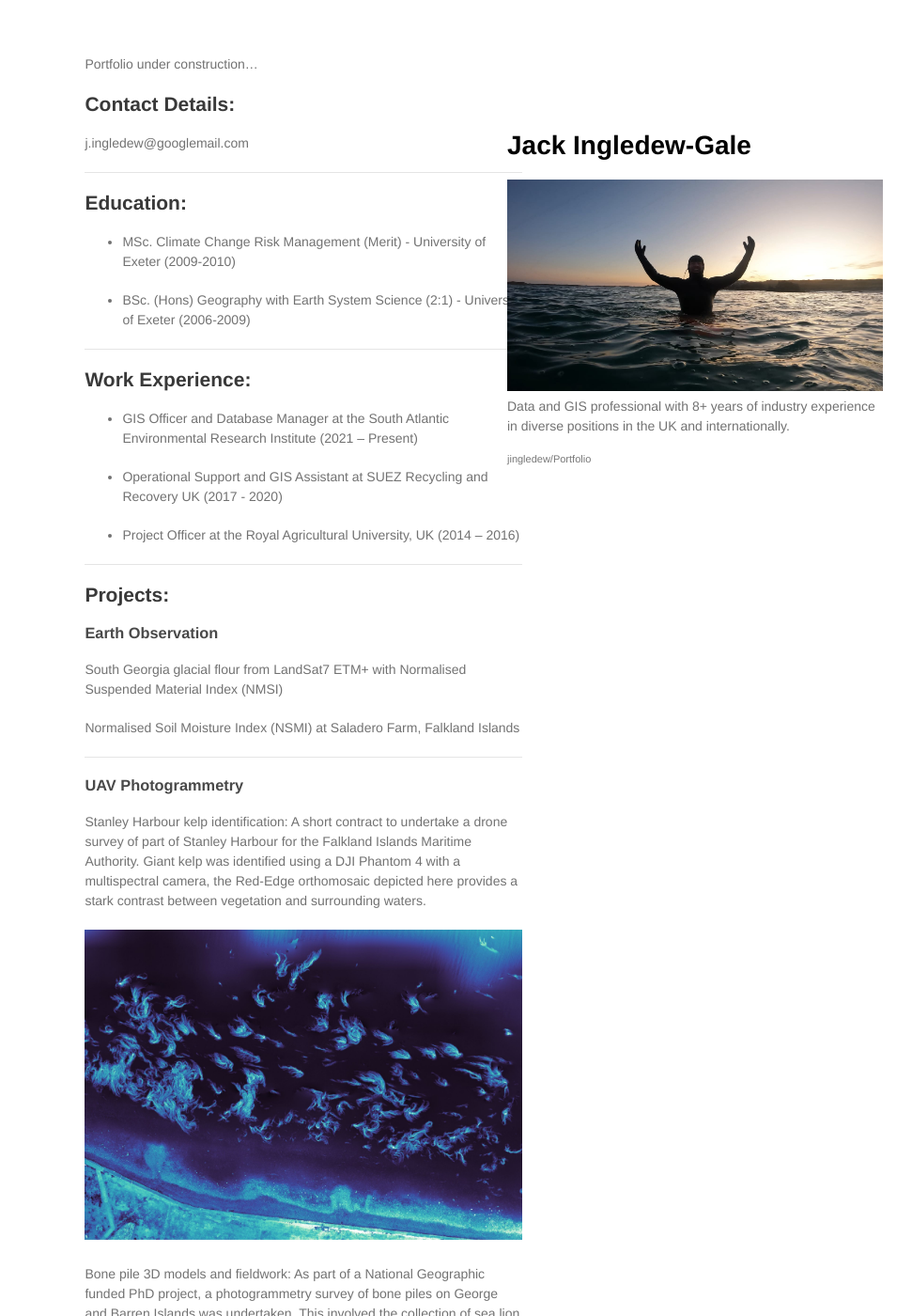
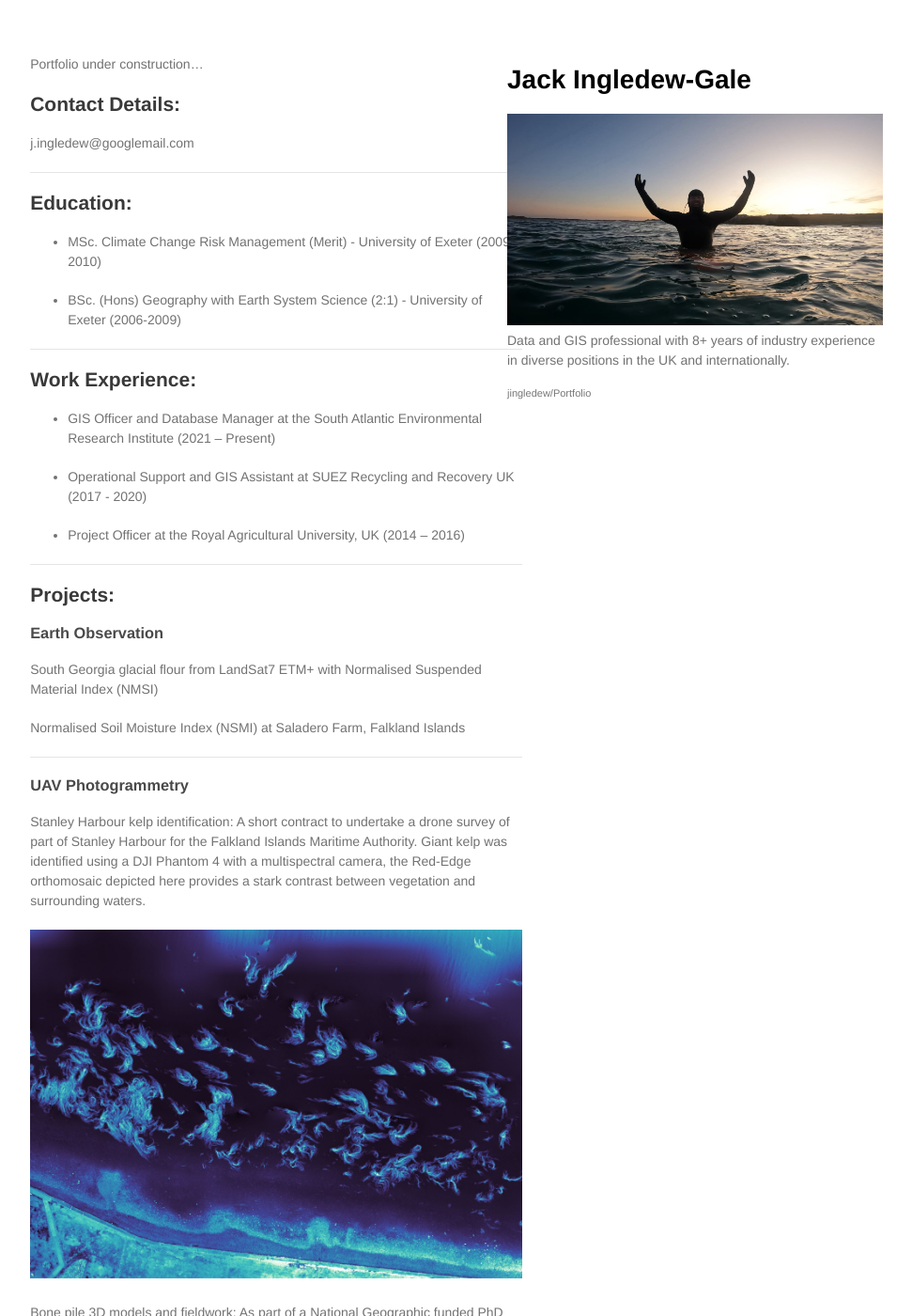
Before and after one commit to jingledew/Portfolio, a Jekyll site: the page built from README.md, in a window 1280 px wide and 1400 px high. Shown: the whole window at 94% size, without its empty margins (84-1055 px from the left). Built offline with Jekyll 4.4.1, drawn with Linux system fonts in a browser that asks for light colours; our own code applies the rules of GitHub Pages for plain Markdown files.

Commit message:
Update jekyll-theme-minimal.scss

```diff
--- a/_sass/jekyll-theme-minimal.scss
+++ b/_sass/jekyll-theme-minimal.scss
@@ -56,7 +56,7 @@ a:hover small {
 }
 
 .wrapper {
-  width:80%;
+  width:90%;
   margin:0 auto;
 }
 
@@ -122,7 +122,7 @@ header {
   width: 400px;
   position: fixed;
   right: 20%; /* Anchors the header to the right side of the viewport */
-  top: 10%; /* Adjust this value as needed to position it vertically */
+  top: 5%; /* Adjust this value as needed to position it vertically */
   -webkit-font-smoothing: subpixel-antialiased;
 }
 
```
